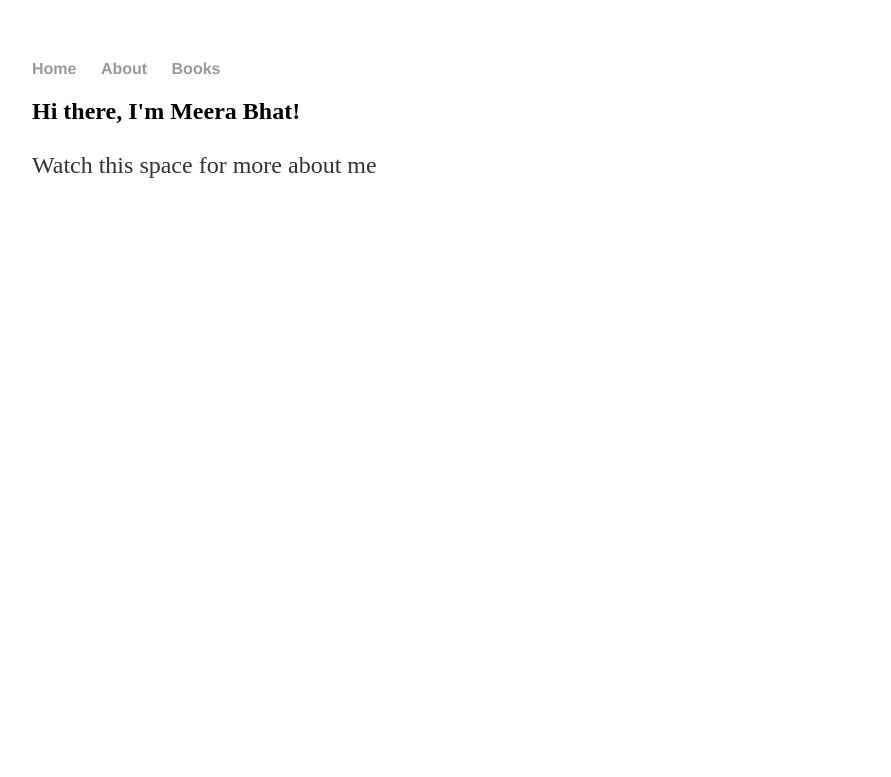
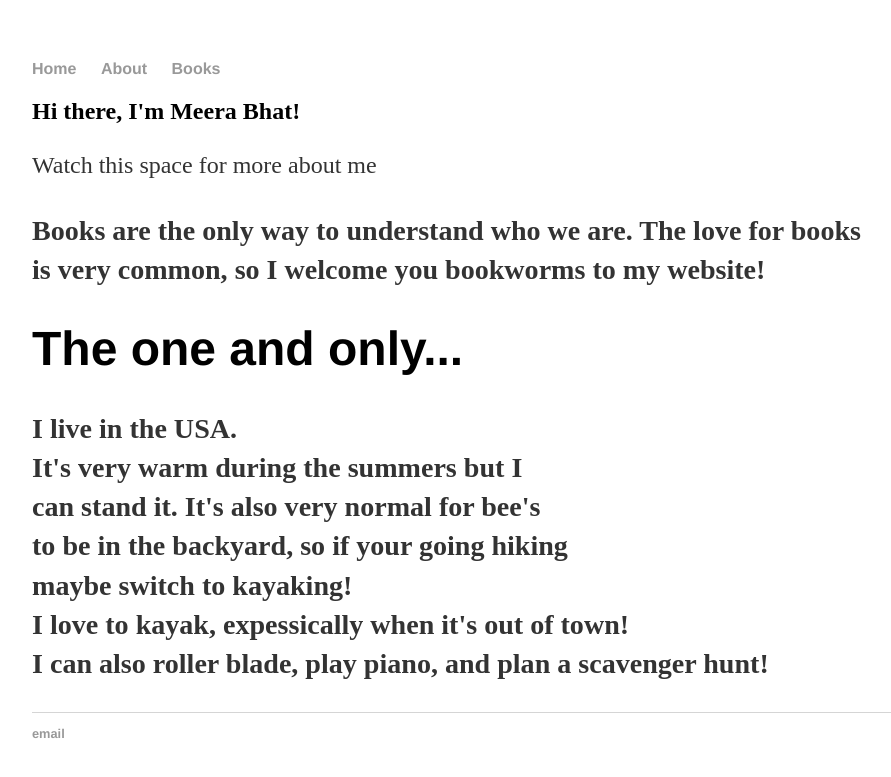
Before and after one commit to meerkatbhat/meerkatbhat, a Jekyll site: the page built from about/index.html, in a window 1280 px wide. Shown: the top 777 px of the page, without its empty margins (160-1051 px from the left). Built offline with Jekyll 4.4.1, drawn with Linux system fonts in a browser that asks for light colours.

Commit message:
Update index.html

```diff
--- a/about/index.html
+++ b/about/index.html
@@ -8,16 +8,16 @@
 </div><!-- /.blurb -->
 	<style>
 	h2
-	<style>
+	</style>
 
 <h3> <p> Books are the only way to understand who we are. The love for books <br>
-	is very common, so I welcome you bookworms to my website!<p> </h3>
+	is very common, so I welcome you bookworms to my website!</p> </h3>
 
 	<h1>The one and only...<h1>
- <p> <h3>I live in the USA. <br>
+ <h3> <p> I live in the USA. <br>
 	It's very warm during the summers but I <br>
 	can stand it. It's also very normal for bee's <br>
 	to be in the backyard, so if your going hiking <br>
 	maybe switch to kayaking!<br>
 	I love to kayak, expessically when it's out of town!<br>
-	I can also roller blade, play piano, and plan a scavenger hunt!<br> <h3>
+	I can also roller blade, play piano, and plan a scavenger hunt!<br> </h3> </p>
```
